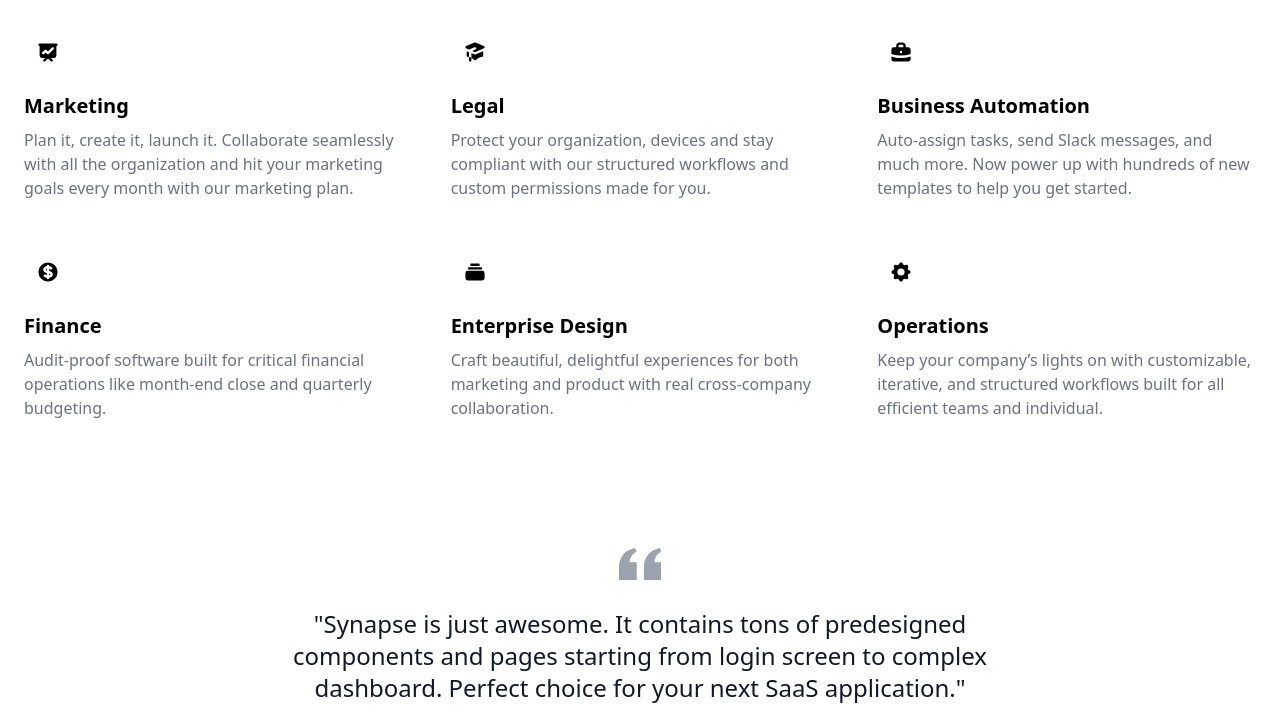
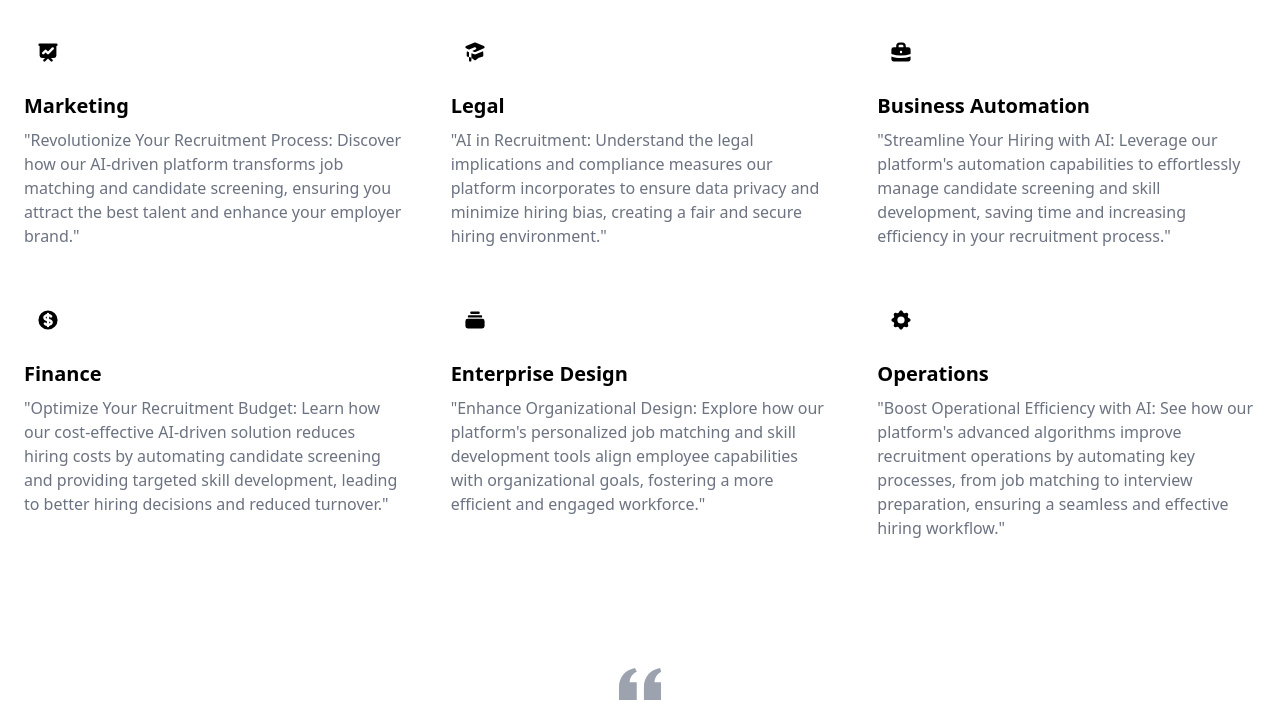
Before and after one commit to Abdulazizgr/A2SV-AI-for-Impact-Hackathon-, a website: page build/landing.html in a window 1280 px wide. Shown: the part 810-1532 px from the top of the page. Drawn offline with nearby package versions, Linux system fonts and the light colour scheme.

Commit message:
Landing pages
(every information in which the user need to know)

```diff
--- a/build/landing.html
+++ b/build/landing.html
@@ -387,9 +387,10 @@
             </div>
             <h3 class="mb-2 text-xl font-bold dark:text-white">Marketing</h3>
             <p class="text-gray-500 dark:text-gray-400">
-              Plan it, create it, launch it. Collaborate seamlessly with all the
-              organization and hit your marketing goals every month with our
-              marketing plan.
+              "Revolutionize Your Recruitment Process: Discover how our
+              AI-driven platform transforms job matching and candidate
+              screening, ensuring you attract the best talent and enhance your
+              employer brand."
             </p>
           </div>
           <div>
@@ -409,8 +410,10 @@
             </div>
             <h3 class="mb-2 text-xl font-bold dark:text-white">Legal</h3>
             <p class="text-gray-500 dark:text-gray-400">
-              Protect your organization, devices and stay compliant with our
-              structured workflows and custom permissions made for you.
+              "AI in Recruitment: Understand the legal implications and
+              compliance measures our platform incorporates to ensure data
+              privacy and minimize hiring bias, creating a fair and secure
+              hiring environment."
             </p>
           </div>
           <div>
@@ -437,8 +440,10 @@
               Business Automation
             </h3>
             <p class="text-gray-500 dark:text-gray-400">
-              Auto-assign tasks, send Slack messages, and much more. Now power
-              up with hundreds of new templates to help you get started.
+              "Streamline Your Hiring with AI: Leverage our platform's
+              automation capabilities to effortlessly manage candidate screening
+              and skill development, saving time and increasing efficiency in
+              your recruitment process."
             </p>
           </div>
           <div>
@@ -463,8 +468,10 @@
             </div>
             <h3 class="mb-2 text-xl font-bold dark:text-white">Finance</h3>
             <p class="text-gray-500 dark:text-gray-400">
-              Audit-proof software built for critical financial operations like
-              month-end close and quarterly budgeting.
+              "Optimize Your Recruitment Budget: Learn how our cost-effective
+              AI-driven solution reduces hiring costs by automating candidate
+              screening and providing targeted skill development, leading to
+              better hiring decisions and reduced turnover."
             </p>
           </div>
           <div>
@@ -486,8 +493,10 @@
               Enterprise Design
             </h3>
             <p class="text-gray-500 dark:text-gray-400">
-              Craft beautiful, delightful experiences for both marketing and
-              product with real cross-company collaboration.
+              "Enhance Organizational Design: Explore how our platform's
+              personalized job matching and skill development tools align
+              employee capabilities with organizational goals, fostering a more
+              efficient and engaged workforce."
             </p>
           </div>
           <div>
@@ -509,8 +518,10 @@
             </div>
             <h3 class="mb-2 text-xl font-bold dark:text-white">Operations</h3>
             <p class="text-gray-500 dark:text-gray-400">
-              Keep your company’s lights on with customizable, iterative, and
-              structured workflows built for all efficient teams and individual.
+              "Boost Operational Efficiency with AI: See how our platform's
+              advanced algorithms improve recruitment operations by automating
+              key processes, from job matching to interview preparation,
+              ensuring a seamless and effective hiring workflow."
             </p>
           </div>
         </div>
@@ -534,9 +545,8 @@
           </svg>
           <blockquote>
             <p class="text-2xl font-medium text-gray-900 dark:text-white">
-              "Synapse is just awesome. It contains tons of predesigned
-              components and pages starting from login screen to complex
-              dashboard. Perfect choice for your next SaaS application."
+              "Synapse is just awesome. It contains focusing on qualifications
+              and cultural fit to reduce bias and enhance hiring efficiency"
             </p>
           </blockquote>
           <figcaption class="flex items-center justify-center mt-6 space-x-3">
@@ -579,9 +589,9 @@
           </svg>
           <blockquote>
             <p class="text-2xl font-medium text-gray-900 dark:text-white">
-              "Synapse is just awesome. It contains tons of predesigned
-              components and pages starting from login screen to complex
-              dashboard. Perfect choice for your next SaaS application."
+              "Synapse empowers individuals to secure employment and succeed in
+              their careers while optimizing the recruitment process for
+              employers."
             </p>
           </blockquote>
           <figcaption class="flex items-center justify-center mt-6 space-x-3">
```
